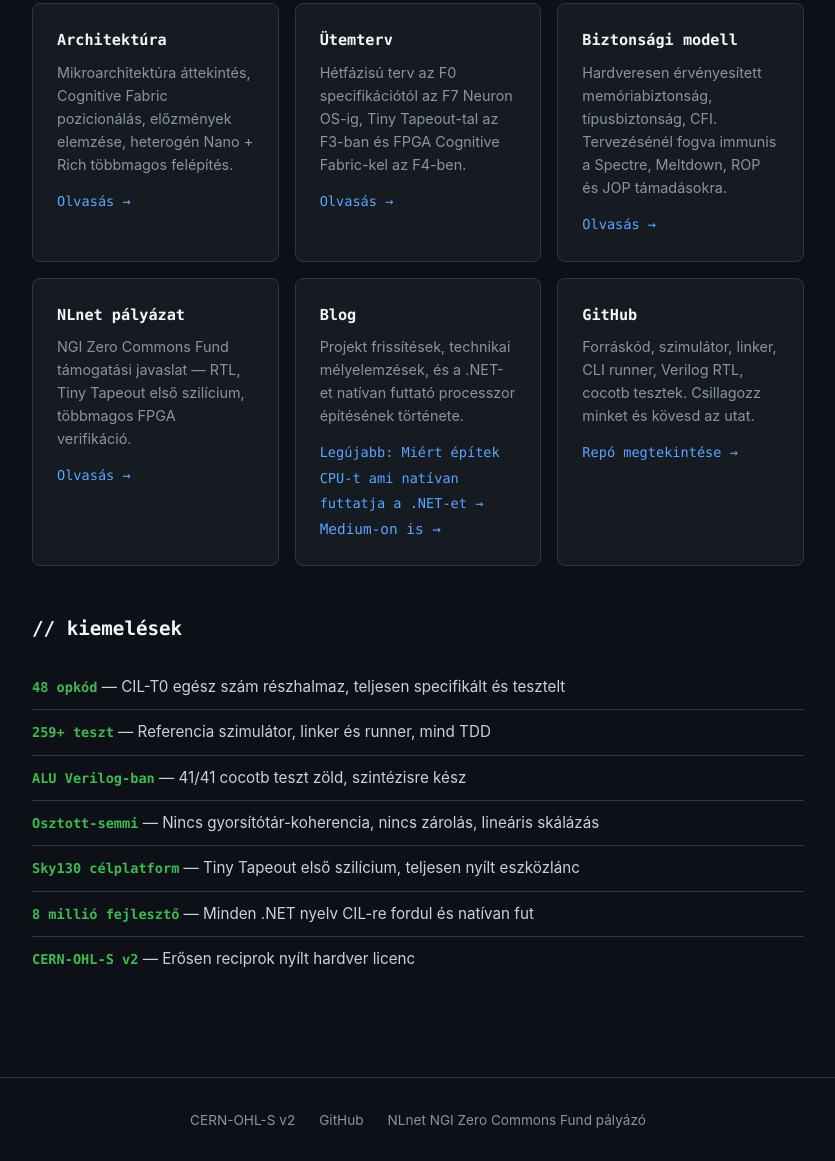
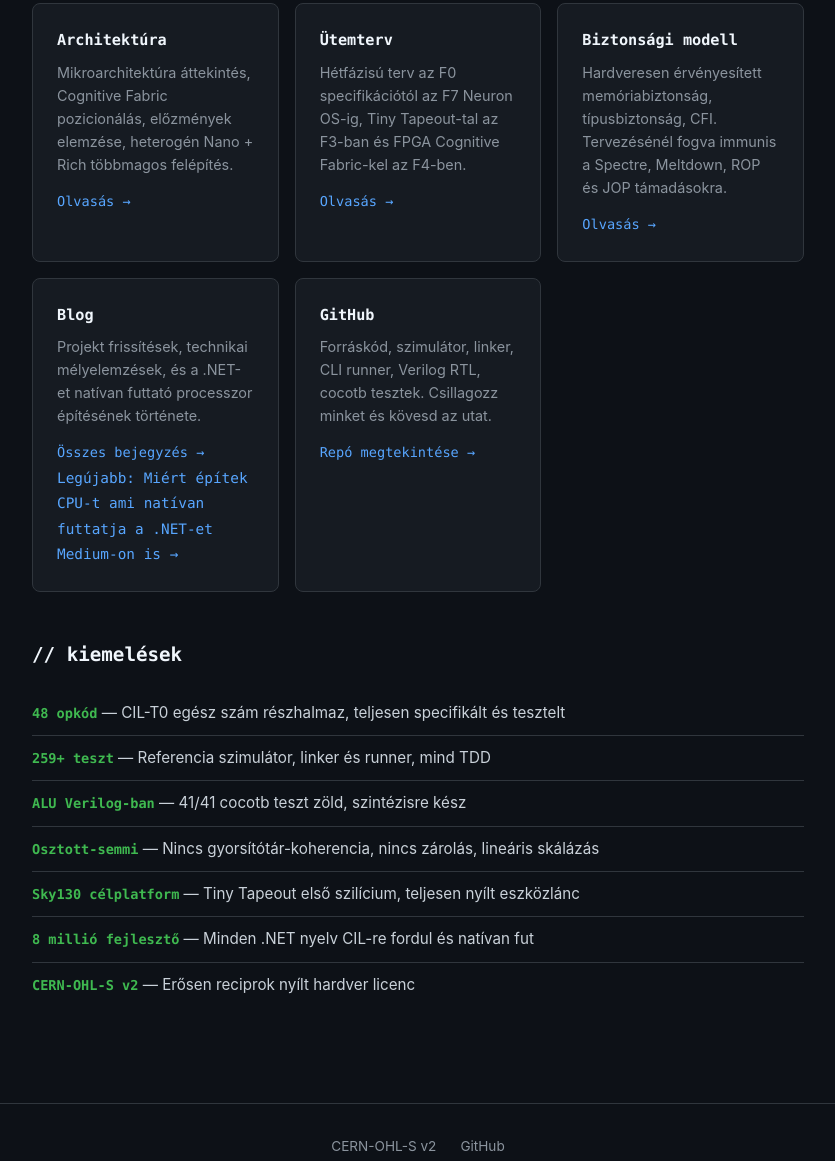
Before and after one commit to FenySoft/cli-cpu, a plain HTML site: page hu/index.html in a window 1280 px wide. Shown: the part 657-1818 px from the top of the page, without its empty margins (222-1057 px from the left). Drawn offline with Linux system fonts and the light colour scheme.

Commit message:
fix: NLnet kártya és footer link eltávolítva, Blog link → blog/ mappára

```diff
--- a/hu/index.html
+++ b/hu/index.html
@@ -240,14 +240,10 @@
         <a href="https://github.com/FenySoft/cli-cpu/blob/main/docs/security-hu.md">Olvasás &rarr;</a>
       </div>
       <div class="card">
-        <h3>NLnet pályázat</h3>
-        <p>NGI Zero Commons Fund támogatási javaslat — RTL, Tiny Tapeout első szilícium, többmagos FPGA verifikáció.</p>
-        <a href="https://github.com/FenySoft/cli-cpu/blob/main/docs/nlnet-application-draft-hu.md">Olvasás &rarr;</a>
-      </div>
-      <div class="card">
         <h3>Blog</h3>
         <p>Projekt frissítések, technikai mélyelemzések, és a .NET-et natívan futtató processzor építésének története.</p>
-        <a href="blog/why-cli-cpu.html">Legújabb: Miért építek CPU-t ami natívan futtatja a .NET-et &rarr;</a><br>
+        <a href="blog/">Összes bejegyzés &rarr;</a><br>
+        <a href="blog/why-cli-cpu.html" style="font-size:0.9em;">Legújabb: Miért építek CPU-t ami natívan futtatja a .NET-et</a><br>
         <a href="https://medium.com/@hj_84657/why-im-building-a-cpu-that-runs-net-natively-5242e4b9da1f" style="font-size:0.9em;">Medium-on is &rarr;</a>
       </div>
       <div class="card">
@@ -278,7 +274,6 @@
     <div class="footer-links">
       <span>CERN-OHL-S v2</span>
       <a href="https://github.com/FenySoft/cli-cpu">GitHub</a>
-      <a href="https://github.com/FenySoft/cli-cpu/blob/main/docs/nlnet-application-draft-hu.md">NLnet NGI Zero Commons Fund pályázó</a>
     </div>
   </div>
 </footer>
```
Also changed, not shown: en/index.html (+2 -7 lines).
